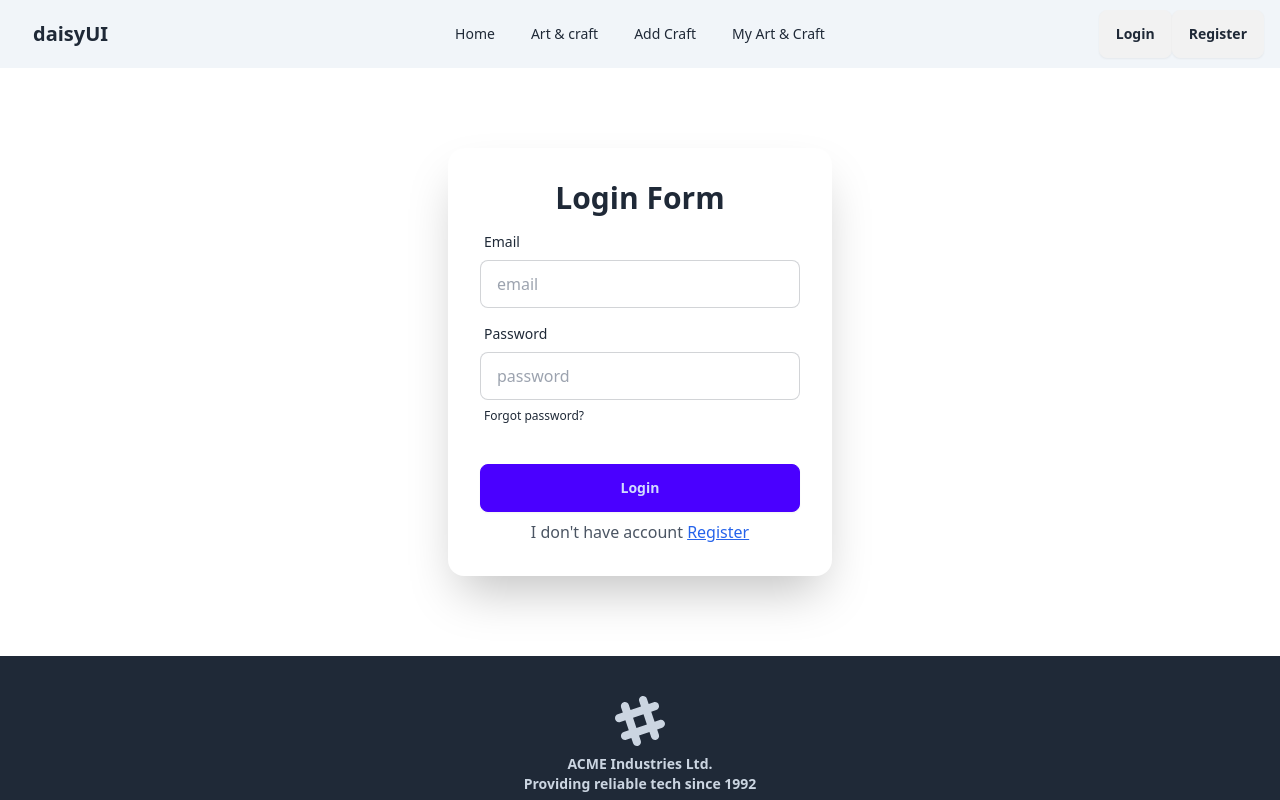
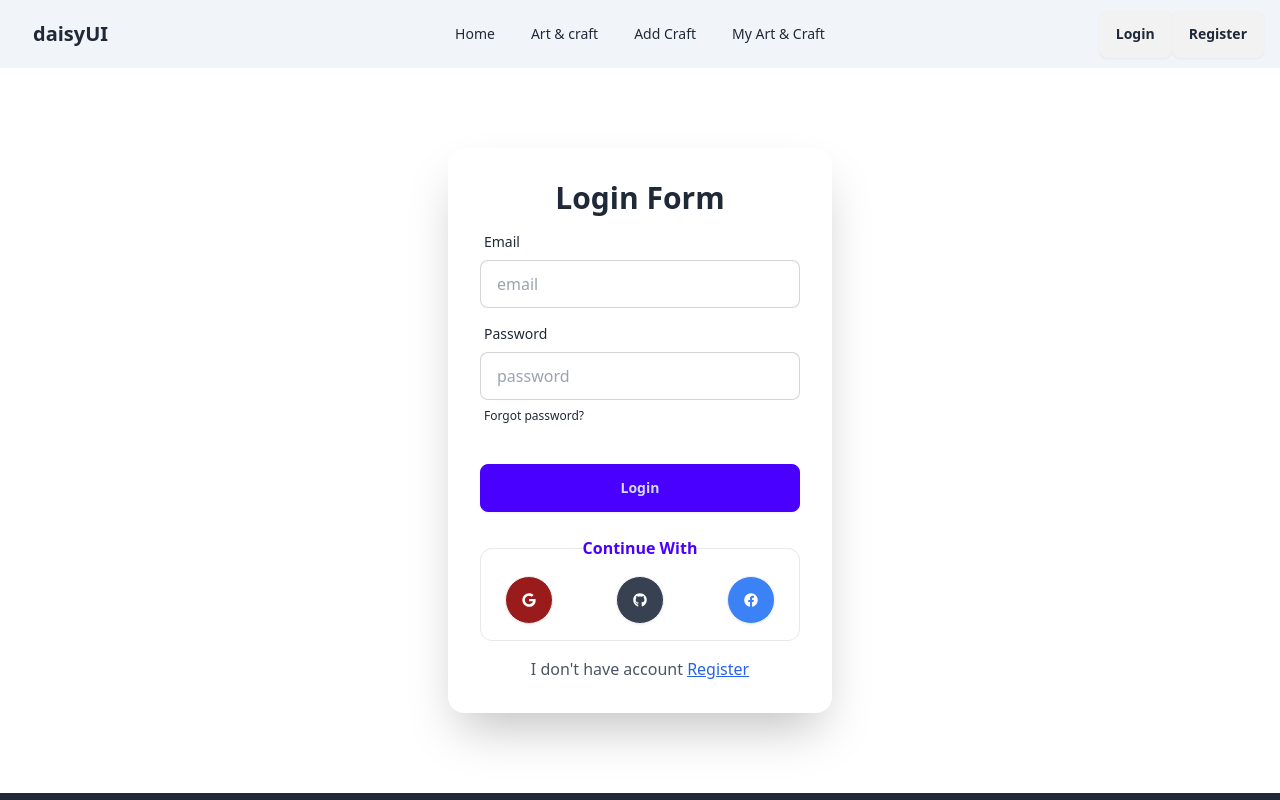
Before and after one commit to fokhrul2029/Textile-Crafts-client, a React (Vite) app: page /login in a window 1280 px wide. Shown: the top 800 px of the page. Built offline with nearby package versions, Linux system fonts and the light colour scheme; no server answers.

Commit message:
added login register info on context

```diff
--- a/package.json
+++ b/package.json
@@ -10,10 +10,12 @@
     "preview": "vite preview"
   },
   "dependencies": {
+    "firebase": "^10.11.1",
     "localforage": "^1.10.0",
     "match-sorter": "^6.3.4",
     "react": "^18.2.0",
     "react-dom": "^18.2.0",
+    "react-icons": "^5.1.0",
     "react-router-dom": "^6.23.0",
     "sort-by": "^1.2.0"
   },
--- /dev/null
+++ b/src/components/SocialLogin/SocialLogin.jsx
@@ -0,0 +1,33 @@
+import { FaGoogle, FaGithub, FaFacebook } from "react-icons/fa";
+
+function SocialLogin() {
+  return (
+    <fieldset className="border rounded-xl mt-4 mb-2">
+      <legend className="text-center font-semibold text-primary">
+        Continue With
+      </legend>
+      <div className="flex gap-4 justify-around items-center py-4">
+        <div
+        //   onClick={handleGoogleSignIn}
+          className="btn rounded-full bg-red-800 hover:bg-red-900 text-white"
+        >
+          <FaGoogle />
+        </div>
+        <div
+        //   onClick={handleGithubSignIn}
+          className="btn rounded-full bg-gray-700 hover:bg-gray-800 text-white"
+        >
+          <FaGithub />
+        </div>
+        <div
+        //   onClick={handleFacebookSignIn}
+          className="btn rounded-full bg-blue-500 text-white hover:bg-blue-600"
+        >
+          <FaFacebook />
+        </div>
+      </div>
+    </fieldset>
+  );
+}
+
+export default SocialLogin;
--- a/src/contextApi/AuthProvider.jsx
+++ b/src/contextApi/AuthProvider.jsx
@@ -1,10 +1,57 @@
 /* eslint-disable react/prop-types */
-import { createContext } from "react";
-
+import { createContext, useEffect, useState } from "react";
+import {
+  FacebookAuthProvider,
+  GithubAuthProvider,
+  GoogleAuthProvider,
+  createUserWithEmailAndPassword,
+  onAuthStateChanged,
+  signInWithEmailAndPassword,
+  signInWithPopup,
+} from "firebase/auth";
+import auth from "../firebase/firebase.config";
 export const AuthContext = createContext();
 
 function AuthProvider({ children }) {
-  const authInfo = { name: "Fokhrul Islam" };
+  const [user, setUser] = useState(null);
+  const googleProvider = new GoogleAuthProvider();
+  const githubProvider = new GithubAuthProvider();
+  const facebookProvider = new FacebookAuthProvider();
+
+  const createUser = (email, password) => {
+    return createUserWithEmailAndPassword(auth, email, password);
+  };
+
+  const loginUser = (email, password) => {
+    return signInWithEmailAndPassword(auth, email, password);
+  };
+
+  const googleSignIn = () => {
+    return signInWithPopup(auth, googleProvider);
+  };
+  const githubSignIn = () => {
+    return signInWithPopup(auth, githubProvider);
+  };
+  const facebookSignIn = () => {
+    return signInWithPopup(auth, facebookProvider);
+  };
+
+  useEffect(() => {
+    const unSubscribe = onAuthStateChanged(auth, (currentUser) => {
+      setUser(currentUser);
+      console.log("Absorbing user", currentUser);
+    });
+    return () => unSubscribe();
+  }, []);
+
+  const authInfo = {
+    user,
+    createUser,
+    googleSignIn,
+    githubSignIn,
+    facebookSignIn,
+    loginUser,
+  };
 
   return (
     <AuthContext.Provider value={authInfo}>{children}</AuthContext.Provider>
--- /dev/null
+++ b/src/firebase/firebase.config.js
@@ -0,0 +1,16 @@
+import { initializeApp } from "firebase/app";
+import { getAuth } from "firebase/auth";
+
+const firebaseConfig = {
+  apiKey: import.meta.env.VITE_API_KEY,
+  authDomain: import.meta.env.VITE_AUTH_DOMAIN,
+  projectId: import.meta.env.VITE_PROJECT_ID,
+  storageBucket: import.meta.env.VITE_STORAGE_BUCKET,
+  messagingSenderId: import.meta.env.VITE_MESSAGING_SENDER_ID,
+  appId: import.meta.env.VITE_APP_ID,
+};
+
+// Initialize Firebase
+const app = initializeApp(firebaseConfig);
+const auth = getAuth(app);
+export default auth;
--- a/src/pages/shared/SignIn/SignIn.jsx
+++ b/src/pages/shared/SignIn/SignIn.jsx
@@ -1,6 +1,7 @@
 /* eslint-disable react/no-unescaped-entities */
 import { useState } from "react";
 import { Link } from "react-router-dom";
+import SocialLogin from "../../../components/SocialLogin/SocialLogin";
 
 function SignIn() {
   const [email, setEmail] = useState(null);
@@ -52,6 +53,7 @@ function SignIn() {
               Login
             </button>
           </div>
+          <SocialLogin />
           <p className="font-medium text-gray-600 text-center">
             I don't have account{" "}
             <Link className="link text-blue-600" to="/register">
```
Also changed, not shown: 2 other files (tests, documents, lock files or other folders).
